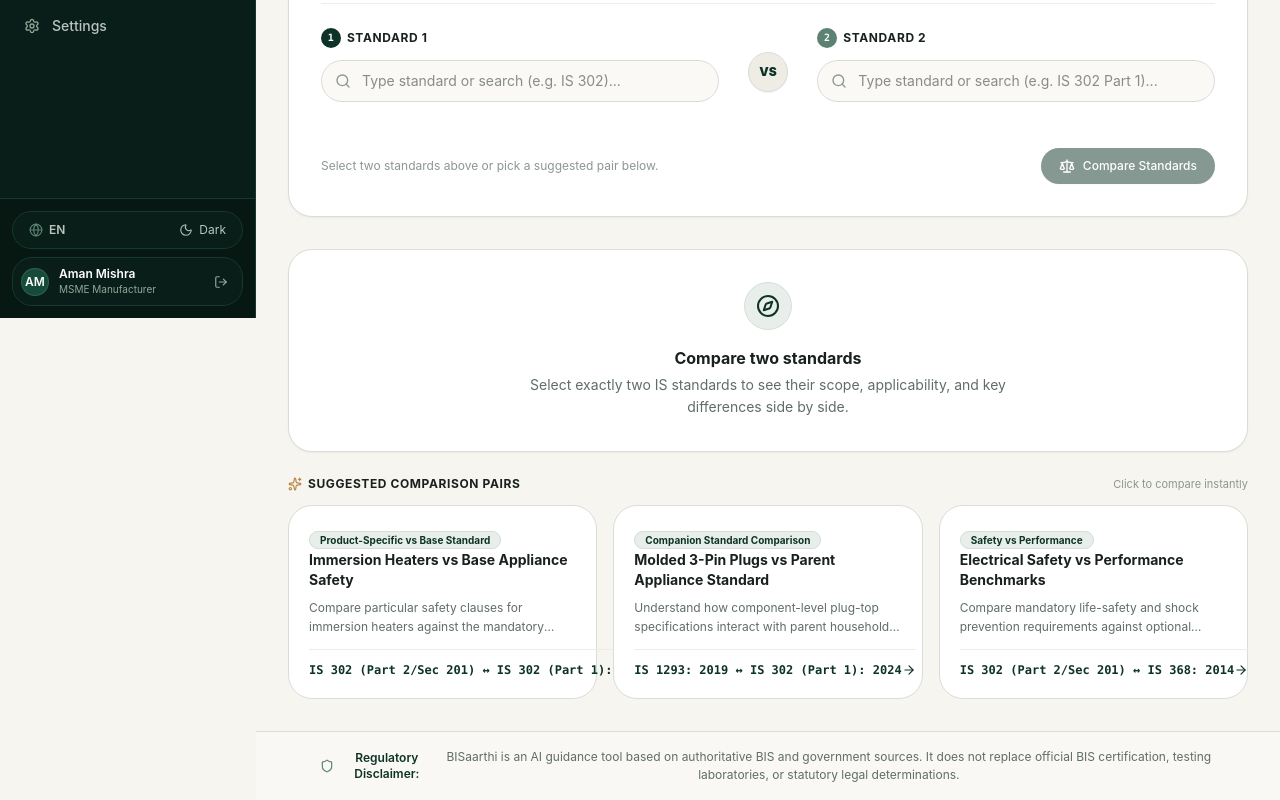
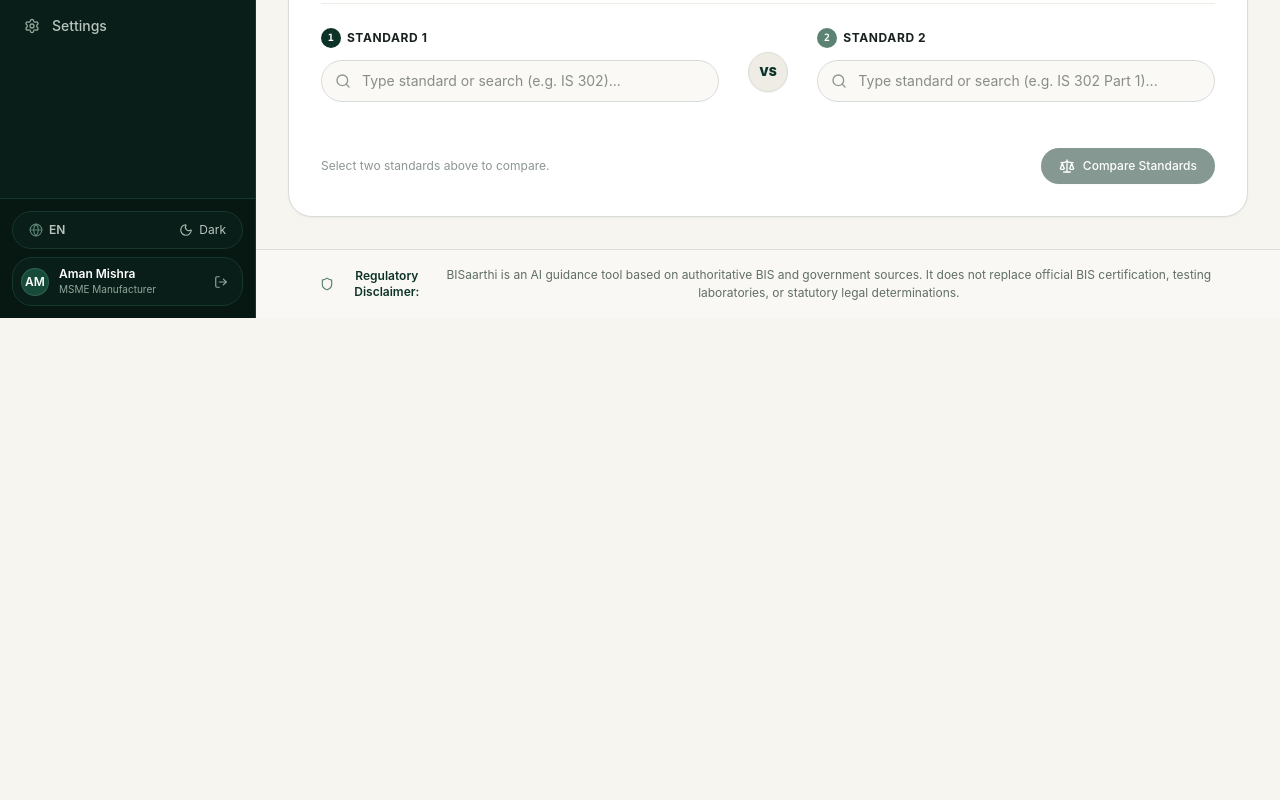
Before and after one commit to aman-07-codex/BISaarthi, a Next.js app in the folder frontend/: page /compare in a window 1280 px wide. Shown: the part 482-1282 px from the top of the page. After the commit the page ends 800 px from the top, so only its background shows below. Built offline with nearby package versions, Linux system fonts and the light colour scheme.

Commit message:
fixed compare standards page

```diff
--- a/frontend/src/app/compare/page.tsx
+++ b/frontend/src/app/compare/page.tsx
@@ -10,7 +10,6 @@
 import { ComparisonTable } from '@/components/standards/ComparisonTable';
 import {
   SUGGESTED_SELECTABLE_STANDARDS,
-  SUGGESTED_COMPARISON_PAIRS,
   getStandardComparisonData,
 } from '@/data/mockCompareData';
 import { StandardDetailsData, StandardComparisonData } from '@/types';
@@ -28,7 +27,6 @@
   AlertTriangle,
   Info,
   X,
-  Compass,
 } from 'lucide-react';
 
 export default function CompareStandardsPage() {
@@ -79,23 +77,6 @@
       setComparisonResult(result);
       setIsComparing(false);
     }, 400);
-  };
-
-  const handleSelectPair = (standard1Is: string, standard2Is: string) => {
-    const found1 =
-      SUGGESTED_SELECTABLE_STANDARDS.find((s) => s.is_number === standard1Is) ||
-      SUGGESTED_SELECTABLE_STANDARDS[0];
-    const found2 =
-      SUGGESTED_SELECTABLE_STANDARDS.find((s) => s.is_number === standard2Is) ||
-      SUGGESTED_SELECTABLE_STANDARDS[1];
-
-    setStandard1(found1);
-    setStandard2(found2);
-    setSearch1('');
-    setSearch2('');
-    setIsDropdown1Open(false);
-    setIsDropdown2Open(false);
-    handleRunComparison(found1, found2);
   };
 
   const handleResetComparison = () => {
@@ -379,7 +360,7 @@
               {!isDuplicate && (!standard1 || !standard2) && (
                 <p className="text-xs text-[#8B978F]">
                   {!standard1 && !standard2
-                    ? 'Select two standards above or pick a suggested pair below.'
+                    ? 'Select two standards above to compare.'
                     : !standard1
                     ? 'Select Standard 1 to proceed with comparison.'
                     : 'Select Standard 2 to proceed with comparison.'}
@@ -421,64 +402,6 @@
               <p className="text-xs text-[#606E66] dark:text-[#BAC5BF] max-w-sm mx-auto">
                 Aligning product scopes, testing matrices, statutory QCO notifications, and certification pathways.
               </p>
-            </div>
-          </div>
-        )}
-
-        {/* 2. EMPTY STATE (When no comparison is active) */}
-        {!comparisonResult && !isComparing && (
-          <div className="space-y-6">
-            <div className="bg-white dark:bg-[#15221E] rounded-3xl border border-[#D9DDD8] dark:border-[#253831] p-8 text-center space-y-4 shadow-xs">
-              <div className="w-12 h-12 rounded-full bg-[#E8EFEA] dark:bg-[#1B2B26] border border-[#D9DDD8] dark:border-[#253831] flex items-center justify-center text-[#0D3328] dark:text-[#8FA89B] mx-auto">
-                <Compass className="w-6 h-6" />
-              </div>
-              <div className="space-y-1 max-w-lg mx-auto">
-                <h3 className="text-base font-bold text-[#18211D] dark:text-[#F7F5EF]">
-                  Compare two standards
-                </h3>
-                <p className="text-xs sm:text-sm text-[#606E66] dark:text-[#BAC5BF] leading-relaxed">
-                  Select exactly two IS standards to see their scope, applicability, and key differences side by side.
-                </p>
-              </div>
-            </div>
-
-            {/* Suggested Comparison Pairs */}
-            <div className="space-y-3">
-              <div className="flex items-center justify-between">
-                <h3 className="text-xs font-bold text-[#18211D] dark:text-[#F7F5EF] uppercase tracking-wider flex items-center gap-1.5">
-                  <Sparkles className="w-3.5 h-3.5 text-[#B88746]" />
-                  <span>Suggested Comparison Pairs</span>
-                </h3>
-                <span className="text-[11px] text-[#8B978F]">Click to compare instantly</span>
-              </div>
-
-              <div className="grid grid-cols-1 md:grid-cols-3 gap-4">
-                {SUGGESTED_COMPARISON_PAIRS.map((pair) => (
-                  <button
-                    key={pair.id}
-                    type="button"
-                    onClick={() => handleSelectPair(pair.standard1_is, pair.standard2_is)}
-                    className="p-5 rounded-3xl border border-[#D9DDD8] dark:border-[#253831] bg-white dark:bg-[#15221E] hover:border-[#5B8272] hover:shadow-xs transition-all text-left space-y-3 group cursor-pointer flex flex-col justify-between"
-                  >
-                    <div className="space-y-2">
-                      <span className="text-[10px] font-bold text-[#0D3328] dark:text-[#A7B8AE] bg-[#E8EFEA] dark:bg-[#1B2B26] px-2.5 py-0.5 rounded-full border border-[#D9DDD8] dark:border-[#253831]">
-                        {pair.tag}
-                      </span>
-                      <h4 className="text-xs sm:text-sm font-bold text-[#18211D] dark:text-[#F7F5EF] group-hover:text-[#0D3328] dark:group-hover:text-[#8FA89B] transition-colors">
-                        {pair.title}
-                      </h4>
-                      <p className="text-xs text-[#606E66] dark:text-[#BAC5BF] leading-relaxed line-clamp-2">
-                        {pair.description}
-                      </p>
-                    </div>
-
-                    <div className="pt-3 border-t border-[#EFECE6] dark:border-[#1C2E28] flex items-center justify-between text-xs font-mono font-bold text-[#0D3328] dark:text-[#8FA89B]">
-                      <span className="truncate">{pair.standard1_is} ↔ {pair.standard2_is}</span>
-                      <ArrowRight className="w-3.5 h-3.5 group-hover:translate-x-0.5 transition-transform shrink-0" />
-                    </div>
-                  </button>
-                ))}
-              </div>
             </div>
           </div>
         )}
```
